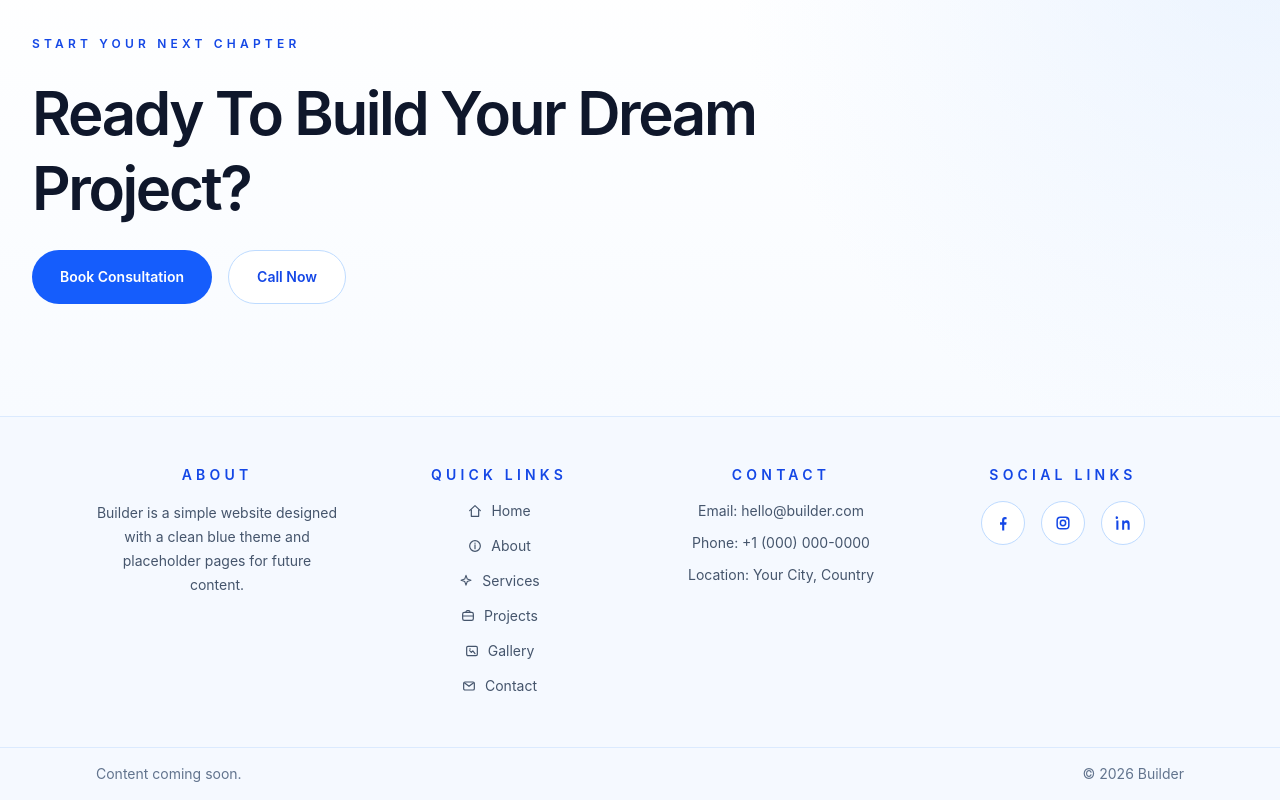
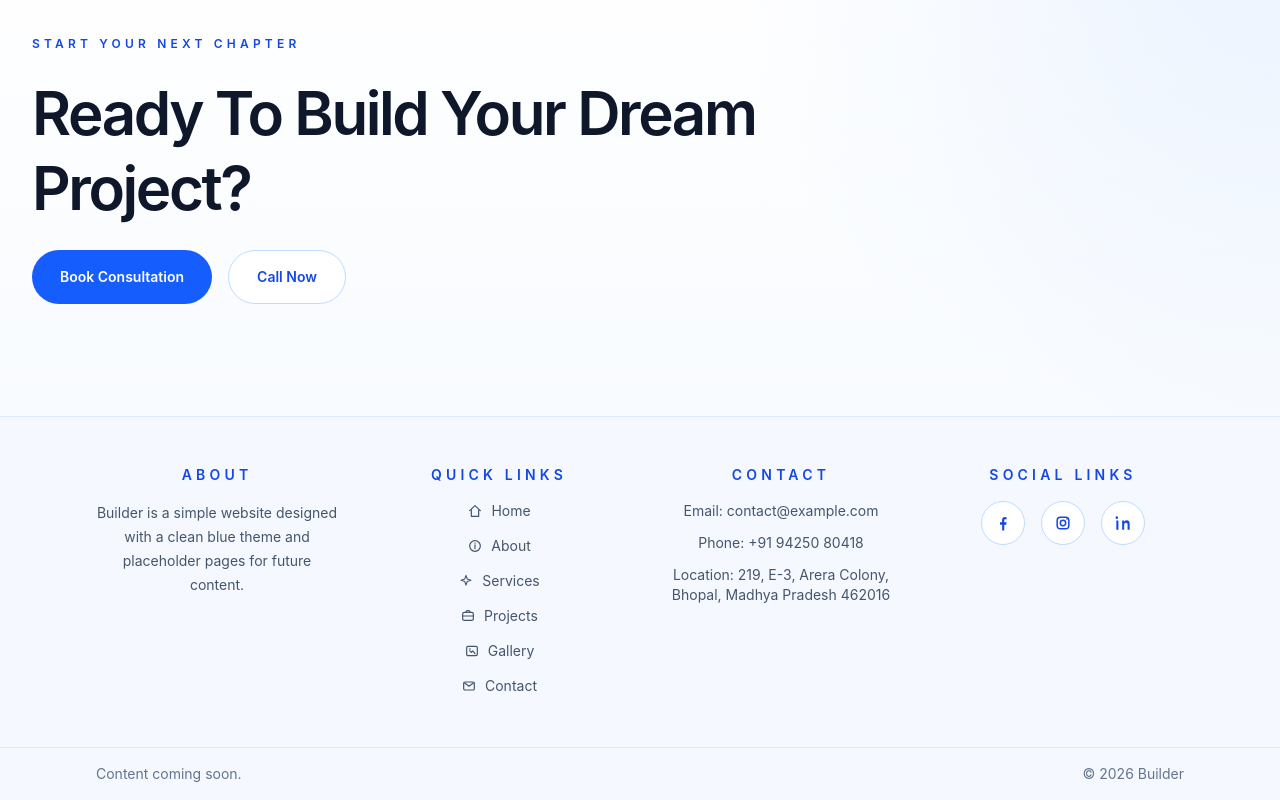
Before and after one commit to YojitSiddhant/builder-website, a Next.js app: page / in a window 1280 px wide. Shown: the part 4387-5187 px from the top of the page. Built offline with nearby package versions, Linux system fonts and the light colour scheme.

Commit message:
Update footer contact info

```diff
--- a/components/site-footer.tsx
+++ b/components/site-footer.tsx
@@ -47,9 +47,9 @@ export function SiteFooter() {
             Contact
           </h2>
           <ul className="mt-4 space-y-3 text-sm text-slate-600">
-            <li>Email: hello@builder.com</li>
-            <li>Phone: +1 (000) 000-0000</li>
-            <li>Location: Your City, Country</li>
+            <li>Email: contact@example.com</li>
+            <li>Phone: +91 94250 80418</li>
+            <li>Location: 219, E-3, Arera Colony, Bhopal, Madhya Pradesh 462016</li>
           </ul>
         </section>
 
```
